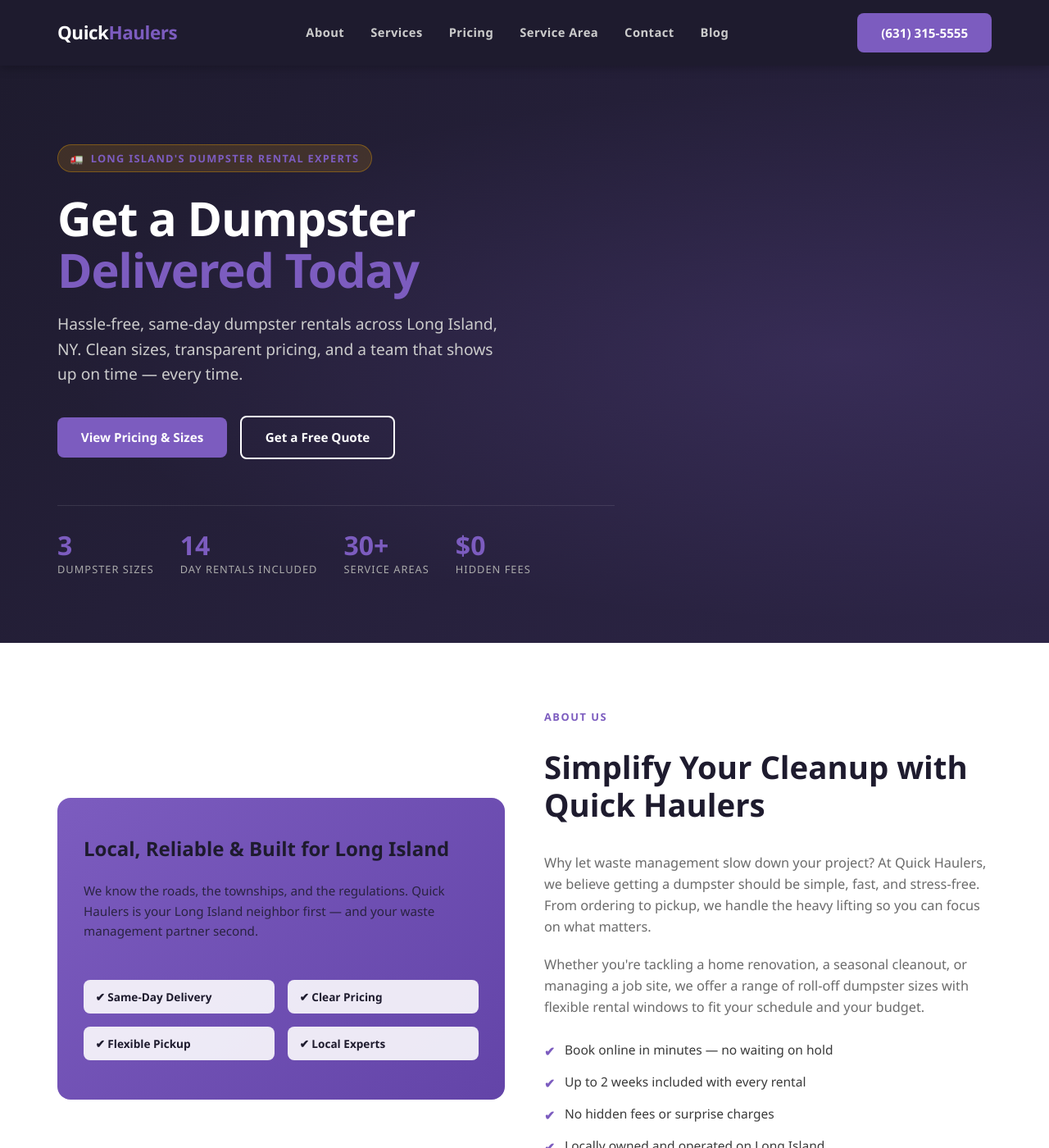
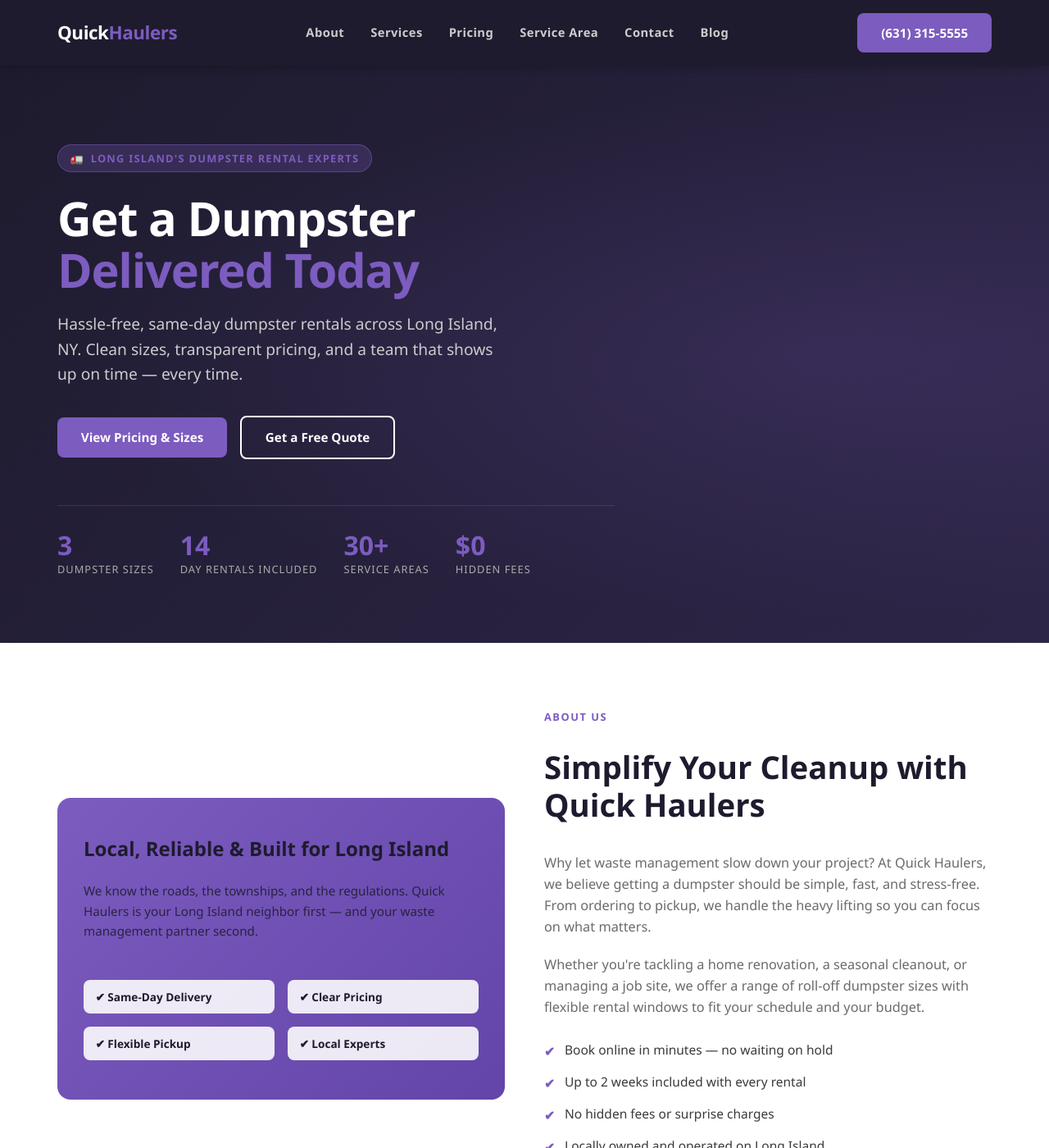
Before and after one commit to JimmyFlame77/Quick-Haulers, a Jekyll site: the page built from index.html, in a window 1280 px wide and 1400 px high. Shown: the whole window at 82% size. Built offline with Jekyll 4.4.1, drawn with Linux system fonts in a browser that asks for light colours.

Commit message:
Match index hero badge to purple brand color (was amber/brown)

```diff
--- a/css/style.css
+++ b/css/style.css
@@ -262,8 +262,8 @@ nav {
   display: inline-flex;
   align-items: center;
   gap: .5rem;
-  background: rgba(244,165,0,.15);
-  border: 1px solid rgba(244,165,0,.35);
+  background: rgba(124,92,191,.25);
+  border: 1px solid rgba(124,92,191,.5);
   color: var(--clr-accent);
   font-size: .8rem;
   font-weight: 700;
```
